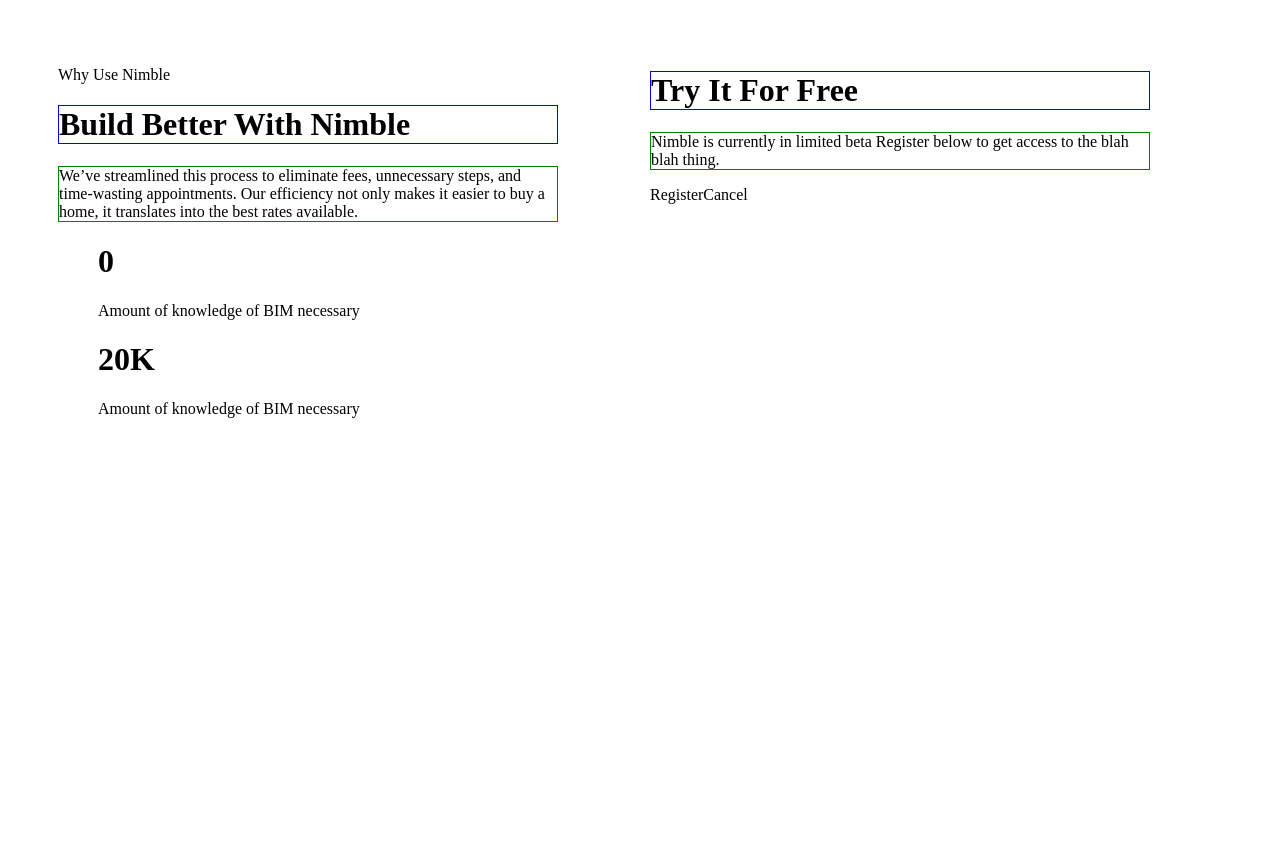
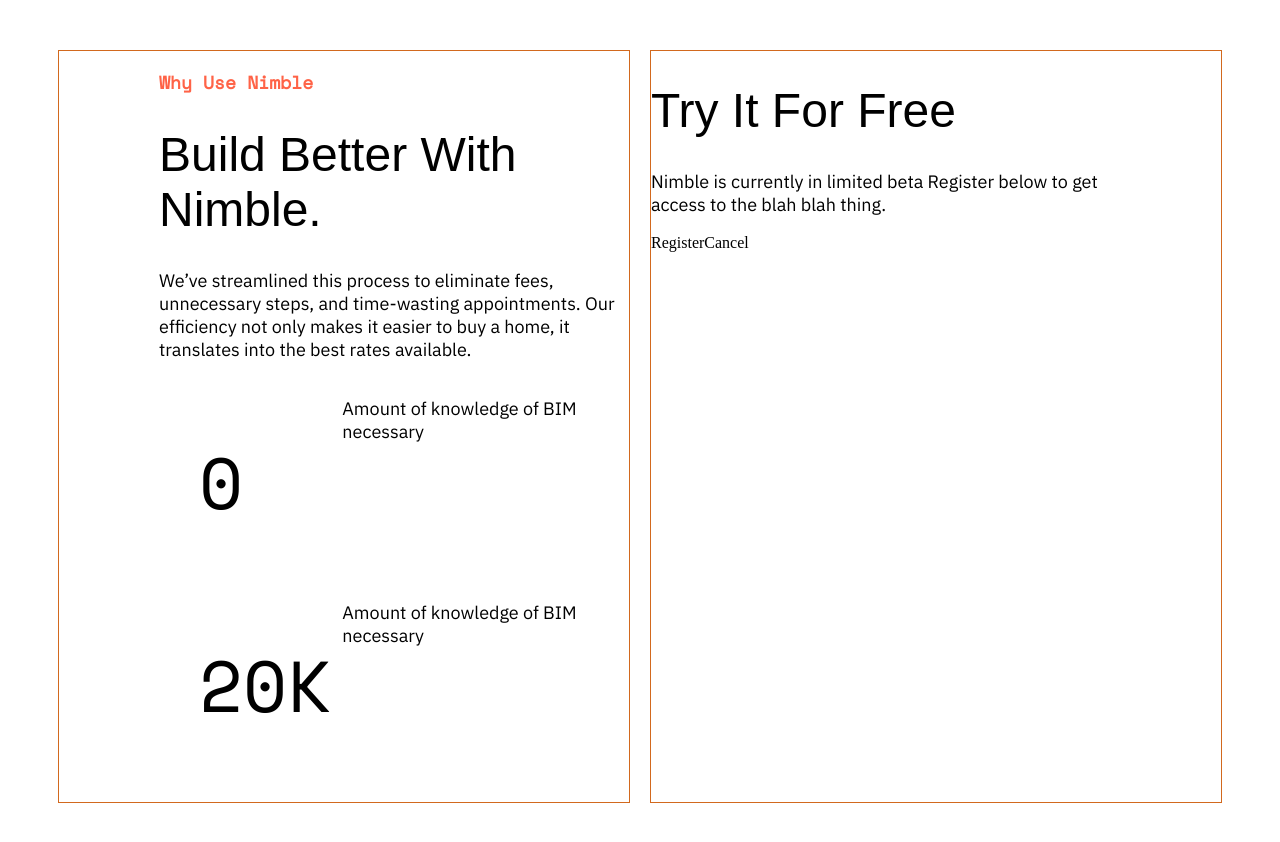
Before and after one commit to nimble-bim/nimble-bim.github.io, a React (Create React App) app: page / in a window 1280 px wide. Shown: the top 842 px of the page. Before the commit the page ends 800 px from the top, so only its background shows below. Built offline with nearby package versions, Linux system fonts and the light colour scheme.

Commit message:
added styling to registration page

```diff
--- a/src/components/pages/registration/registration.page.js
+++ b/src/components/pages/registration/registration.page.js
@@ -31,7 +31,7 @@ export default class RegistrationPage extends React.Component {
         <div className="section section_stats">
           <Blurb
             blurb_subtitle="Why Use Nimble"
-            blurb_title='Build Better With Nimble'
+            blurb_title='Build Better With Nimble.'
             blurb_content={statHeaderContent}
           />
           <Stats info={stats} />
--- a/src/components/pages/registration/registration.style.scss
+++ b/src/components/pages/registration/registration.style.scss
@@ -4,3 +4,17 @@
   grid-gap: 20px;
   margin: 50px;
 }
+
+.section {
+  // border: 1px solid red;
+}
+
+.section_stats {
+  border: 1px solid chocolate;
+  padding-left: 100px;
+}
+
+.section_register {
+  border: 1px solid chocolate;
+  padding-right: 100px;
+}
--- a/src/components/subcomponents/blurb/blurb.object.js
+++ b/src/components/subcomponents/blurb/blurb.object.js
@@ -2,7 +2,7 @@ import React from 'react';
 import './blurb.style.scss';
 
 const Blurb = (props) => (
-  <div className="blurb_container">
+  <div className="blurb">
     <p className="blurb_subtitle">{props.blurb_subtitle}</p>
     <h1 className="blurb_title">{props.blurb_title}</h1>
     <p className="blurb_content">{props.blurb_content}</p>
--- a/src/components/subcomponents/blurb/blurb.style.scss
+++ b/src/components/subcomponents/blurb/blurb.style.scss
@@ -1,15 +1,23 @@
-.blurb_container {
+@import '../../../styles/app.fonts.scss';
 
+.blurb {
 }
 
-.blurb_type {
-border: 1px solid red;
+.blurb_subtitle {
+  color: tomato;
+  font-family: 'Space Mono', monospace;
+  font-size: 18px;
+  font-weight: 700;
 }
 
 .blurb_title {
-  border: 1px solid blue;
+  font-family: 'IBM Plex Sans Light', sans-serif;
+  font-size: 48px;
+  font-weight: 400;
 }
 
 .blurb_content {
-  border: 1px solid green;
+  font-family: 'IBM Plex Sans', sans-serif;
+  font-size: 18px;
+  font-weight: 400;
 }
--- a/src/components/subcomponents/stats/stat.object.js
+++ b/src/components/subcomponents/stats/stat.object.js
@@ -3,8 +3,8 @@ import './stat.style.scss';
 
 const Stat = (props) => (
   <div className="stat">
-    <h1 className="stat_number">{props.number}</h1>
-    <p className="stat_desc">{props.description}</p>
+    <h1 className="stat_number">{ props.number }</h1>
+    <p className="stat_desc">{ props.description }</p>
   </div>
 )
 
--- a/src/components/subcomponents/stats/stat.style.scss
+++ b/src/components/subcomponents/stats/stat.style.scss
@@ -0,0 +1,15 @@
+.stat {
+  display: grid;
+  grid-template-columns: 2fr 4fr;
+}
+
+.stat_number {
+  font-family: 'Space Mono', monospace;
+  font-size: 72px;
+  font-weight: 400;
+}
+
+.stat_desc {
+  font-family: 'IBM Plex Sans', sans-serif;
+  font-size: 18px;
+}
--- a/src/components/subcomponents/stats/stats.style.scss
+++ b/src/components/subcomponents/stats/stats.style.scss
@@ -0,0 +1,3 @@
+.stats {
+  // border: 1px solid red;
+}
--- /dev/null
+++ b/src/styles/app.fonts.scss
@@ -0,0 +1,2 @@
+@import url('https://fonts.googleapis.com/css?family=Space+Mono&display=swap');
+@import url('https://fonts.googleapis.com/css?family=IBM+Plex+Sans:100,300,400,500,700&display=swap');
```
